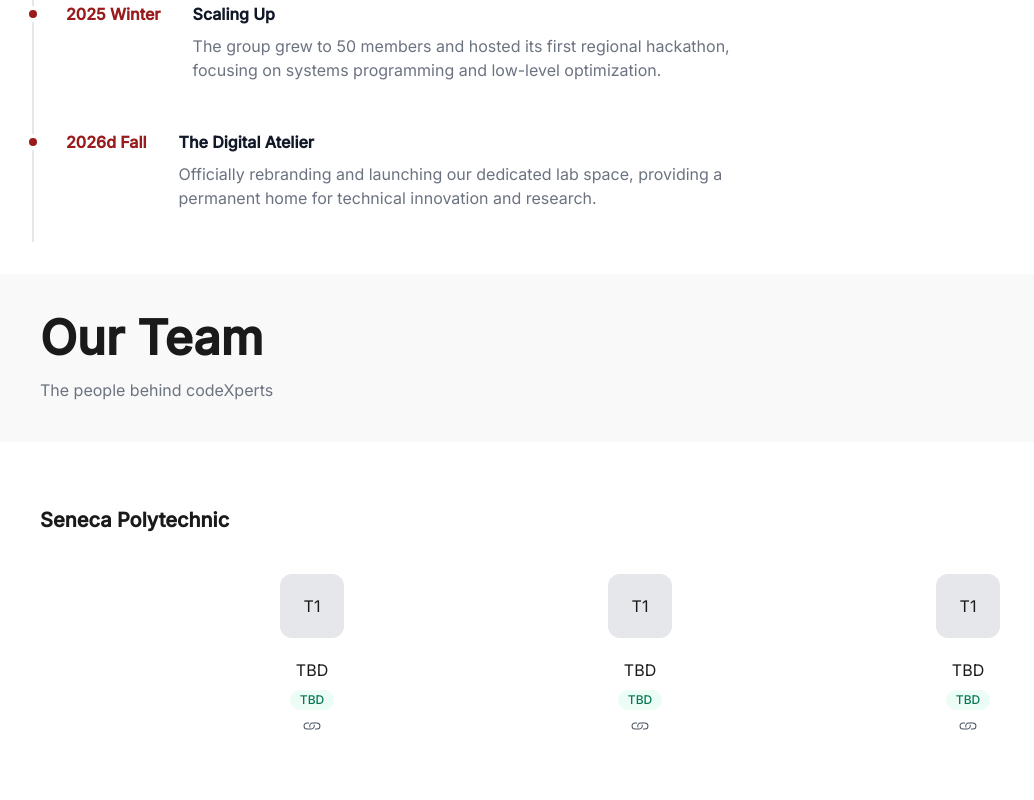
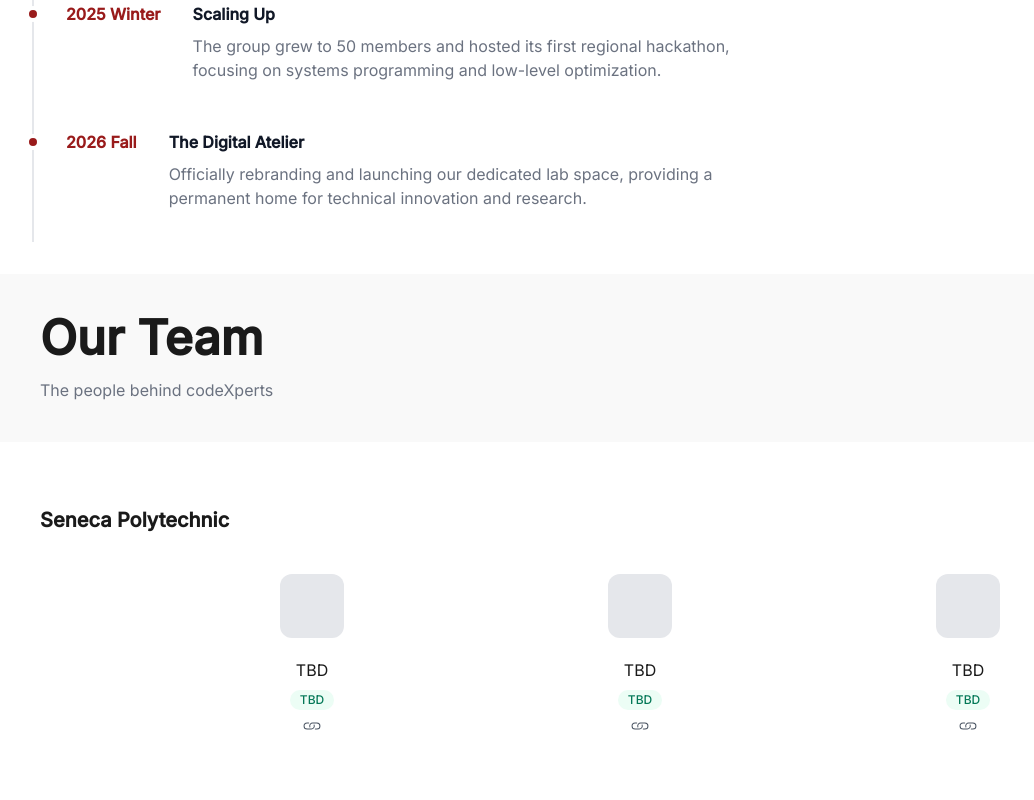
Before and after one commit to codexperts2024/codexperts-web, a Next.js app: page /about in a window 1280 px wide. Shown: the part 1160-1960 px from the top of the page, without its empty margins (0-1034 px from the left). Built offline with nearby package versions, Linux system fonts and the light colour scheme; no server answers.

Commit message:
fix: correct typo, remove unused import, convert to arrow function in about page

```diff
--- a/src/app/about/page.js
+++ b/src/app/about/page.js
@@ -15,10 +15,10 @@ const yorkMembers = [
   { key: 'york_exec_2',    name: 'TBD', role: 'TBD' },
 ]
 
-function MemberCard({ name, role }) {
+const MemberCard = ({ name, role }) => {
   return (
     <div className="flex flex-col justify-center items-center my-4 md:my-10 w-[45%] sm:w-[30%] md:w-auto">
-      <div className="size-16 bg-gray-200 rounded-xl mb-3 md:mb-5 flex justify-center items-center">T1</div>
+      <div className="size-16 bg-gray-200 rounded-xl mb-3 md:mb-5 flex justify-center items-center"></div>
       <p className="mb-1 md:mb-2 text-center text-sm md:text-base">{name}</p>
       <span className="inline-block px-2 md:px-2.5 py-0.5 rounded-full bg-emerald-50 text-[10px] md:text-xs font-medium text-emerald-700 w-fit mb-1 md:mb-2">{role}</span>
       <svg xmlns="http://www.w3.org/2000/svg" fill="none" viewBox="0 0 24 24" strokeWidth="1.5" stroke="currentColor" className="size-4 text-gray-600 rotate-45">
@@ -102,7 +102,7 @@ export default function AboutPage() {
             <div className="absolute -left-[9px] top-1 w-4 h-4 bg-red-800 rounded-full border-4 border-white"></div>
 
             <div className="flex flex-col md:flex-row md:items-baseline gap-1 md:gap-8">
-              <span className="text-red-800 font-bold whitespace-nowrap">2026d Fall</span>
+              <span className="text-red-800 font-bold whitespace-nowrap">2026 Fall</span>
               <div>
                 <h3 className="font-bold text-gray-900">The Digital Atelier</h3>
                 <p className="text-gray-500 mt-1 md:mt-2">Officially rebranding and launching our dedicated lab space, providing a permanent home for technical innovation and research.</p>
--- a/src/app/layout.js
+++ b/src/app/layout.js
@@ -3,7 +3,6 @@ import { Montserrat, Inter, JetBrains_Mono } from 'next/font/google'
 import Navbar from '@/components/common/Navbar'
 import JoinModal from '@/components/common/JoinModal'
 import { AuthProvider } from '@/contexts/AuthContext'
-import Script from 'next/script'
 import { JoinModalProvider } from '@/contexts/JoinModalContext'
 
 const montserrat = Montserrat({
```
